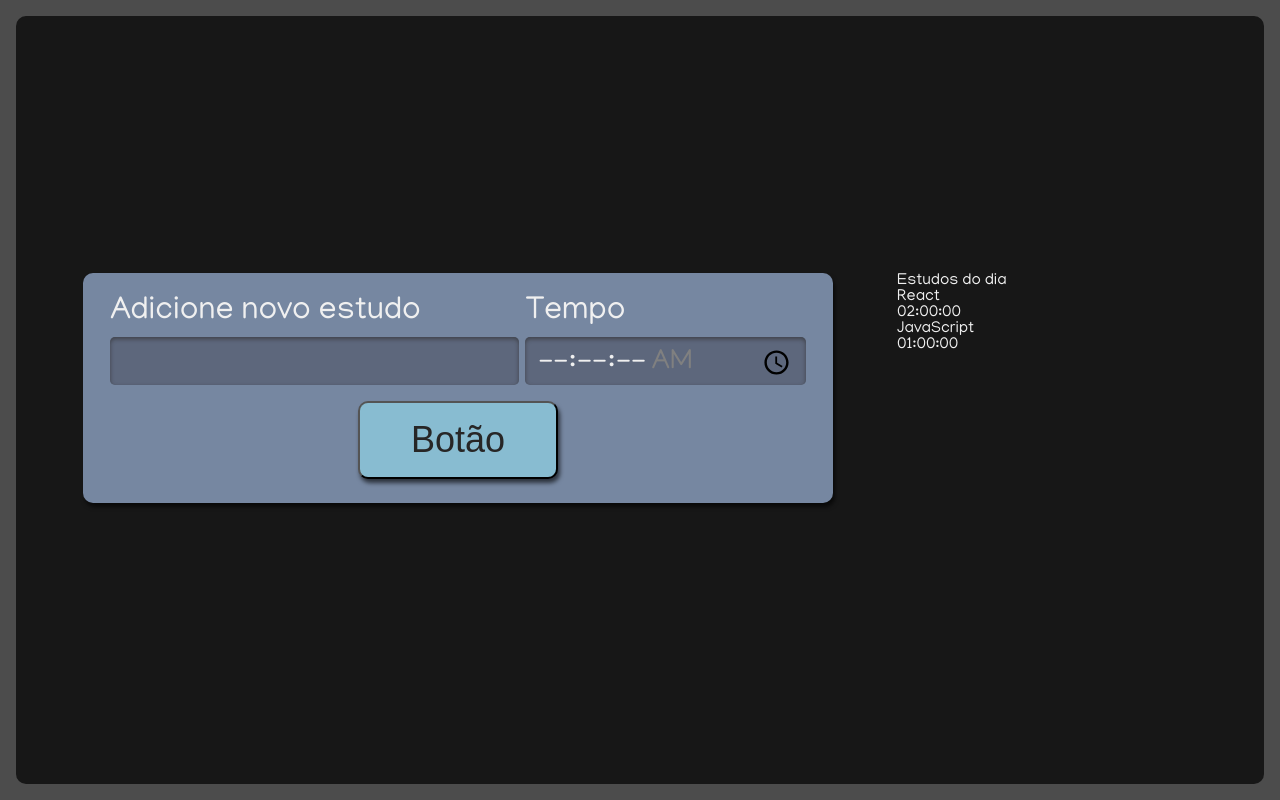
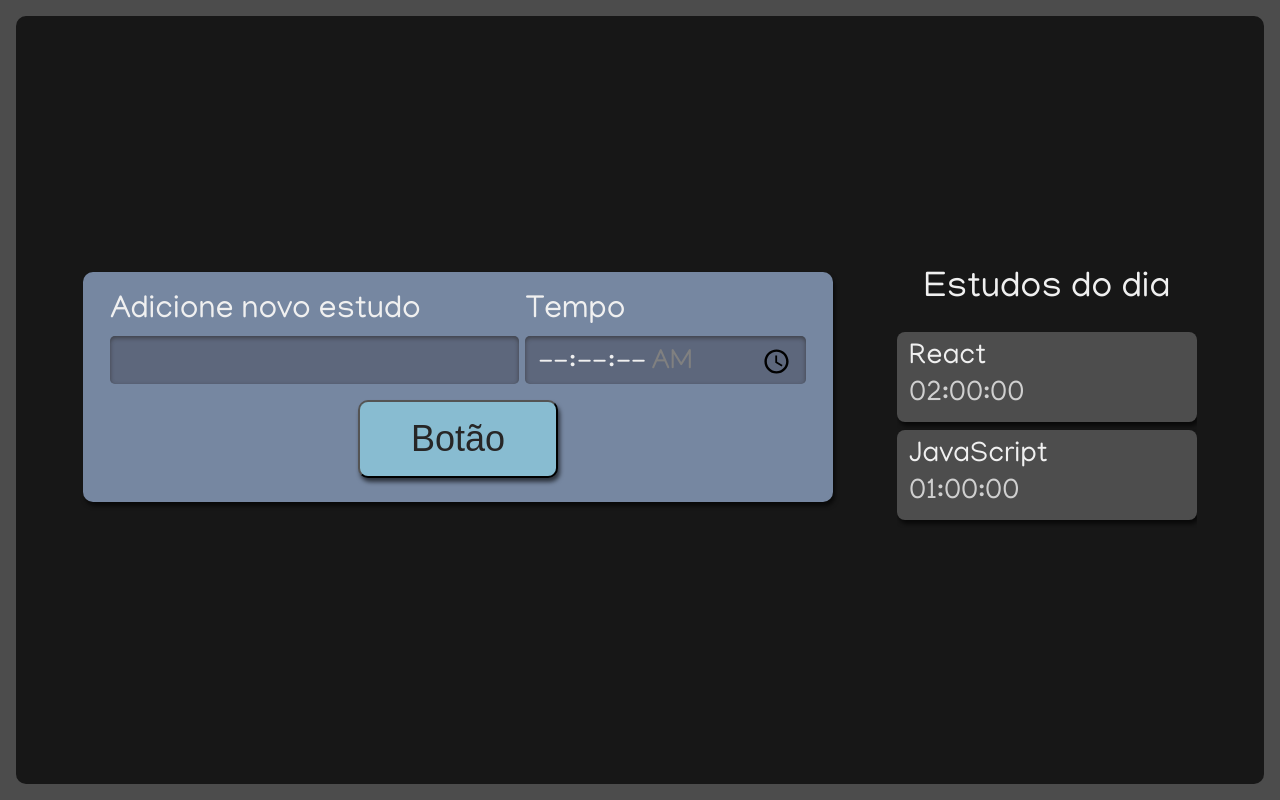
Before and after one commit to pablocabrall/alura-studies, a React (Create React App) app: page / in a window 1280 px wide. Built offline with nearby package versions, Linux system fonts and the light colour scheme.

Commit message:
Estilizando com scss

```diff
--- a/src/components/Lista/index.tsx
+++ b/src/components/Lista/index.tsx
@@ -1,4 +1,6 @@
 import React from "react";
+import './style.scss';
+
 function Lista(){
     const tarefas = [{
         tarefa: 'React',
@@ -11,11 +13,11 @@
 
 
     return(
-        <aside>
+        <aside className="listaTarefas">
         <h2>Estudos do dia</h2>
            <ul>
                {tarefas.map((item, index) => (
-                    <li key={index}>
+                    <li key={index} className="item">
                         <h3>{item.tarefa}</h3>
                         <span>{item.tempo}</span>
                     </li>
--- /dev/null
+++ b/src/components/Lista/style.scss
@@ -0,0 +1,75 @@
+.listaTarefas {
+    grid-area: tarefas;
+    height: 100%;
+
+    h2 {
+      font-size: 1.25rem;
+      margin-bottom: 12px;
+    }
+
+    ul {
+      max-height: 350px;
+      overflow-y: scroll;
+        scrollbar-width: thin;
+    }
+
+    @media screen and (min-width:1280px) {
+
+      h2{
+        text-align: center;
+        font-size: 2.25rem;
+        margin-bottom: 24px;
+      }
+
+      ul {
+        overflow: auto;
+        max-height: 500px;
+      }
+    }
+  }
+
+  .item {
+    background-color: #4D4D4D;
+    border-radius: 8px;
+    box-shadow: 2px 4px 4px #0000009F;
+    padding: 12px;
+    margin-bottom: 8px;
+    position: relative;
+    cursor: pointer;
+
+    h3 {
+      margin-bottom: 8px;
+      word-break: break-all;
+    }
+
+    span {
+      color: #D0D0D0;
+    }
+
+    @media screen and (min-width:1280px) {
+      font-size: 1.8rem;
+    }
+  }
+
+  .itemSelecionado {
+    background-color: #292929;
+    box-shadow: 2px 4px 4px #0000009F inset;
+  }
+
+  .itemCompletado {
+    background-color: #566F42;
+    cursor: auto;
+
+    .concluido {
+      display: block;
+      background-image: url('../../assets/img/check-mark.svg');
+      background-repeat: no-repeat;
+      background-size: 38px 38px;
+      position: absolute;
+      top: 50%;
+      right: 12px;
+      transform: translateY(-50%);
+      width: 42px;
+      height: 43px;
+    }
+  }
```
Also changed, not shown: src/assets/img/check-mark.svg (added).
